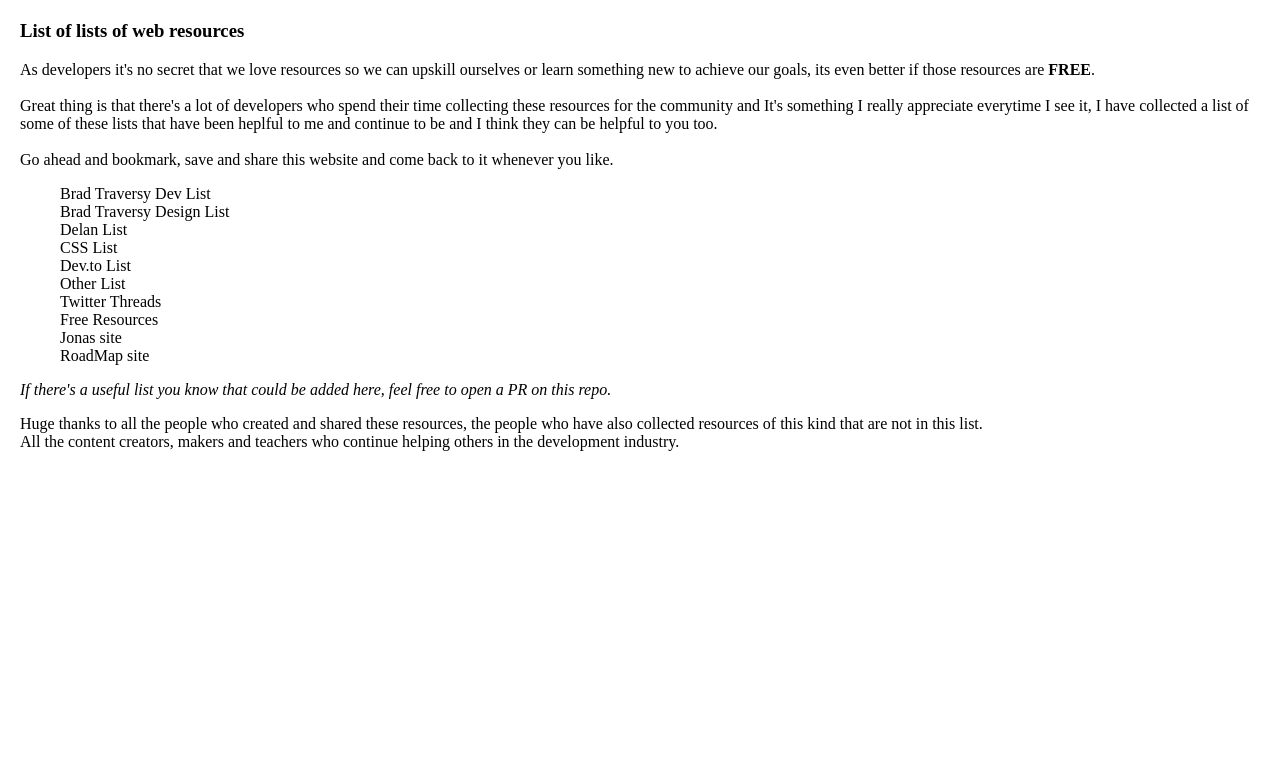
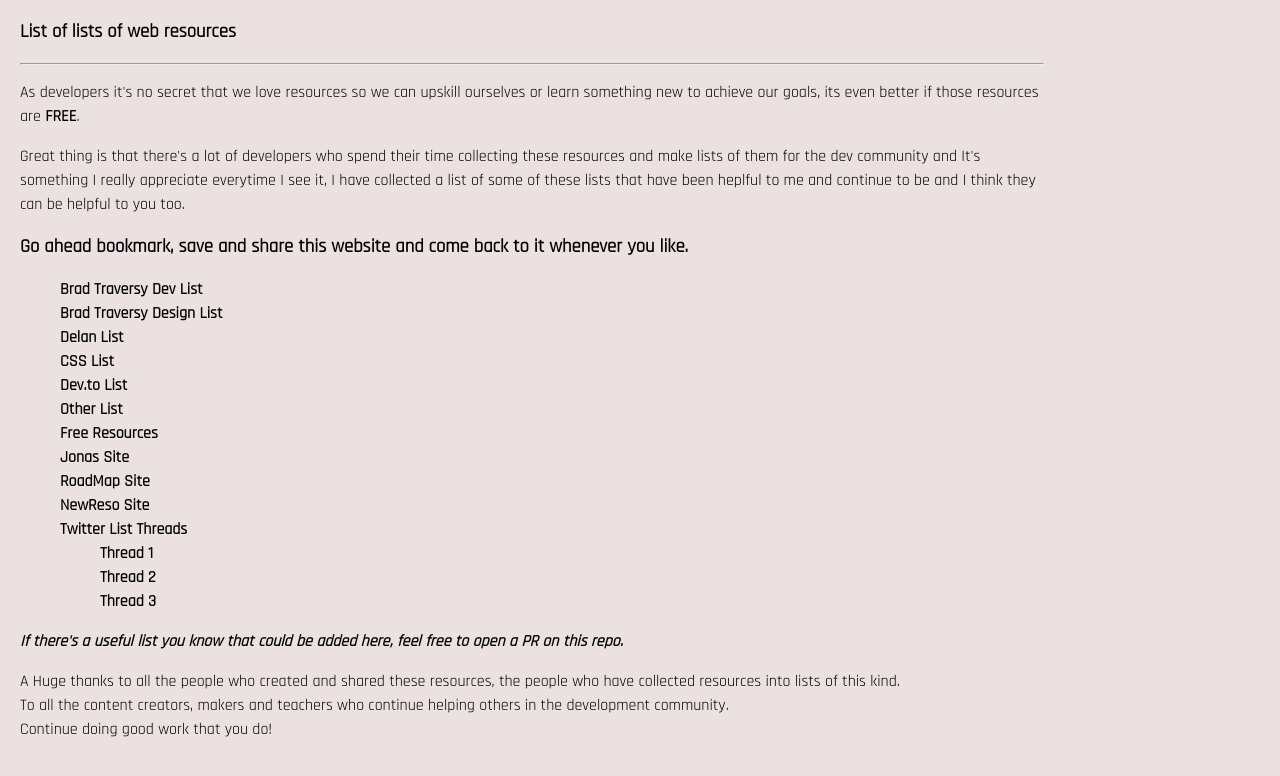
Before and after one commit to LocalAsh/_listofresources, a plain HTML site: page index.html in a window 1280 px wide. Drawn offline with Linux system fonts and the light colour scheme.

Commit message:
added more content and additional styles

```diff
--- a/index.html
+++ b/index.html
@@ -3,18 +3,20 @@
 <head>
     <meta charset="UTF-8">
     <meta name="viewport" content="width=device-width, initial-scale=1.0">
-    <link rel="stylesheet" href="style/styles.css">
-    <title>r</title>
+    <link href="https://fonts.googleapis.com/css2?family=Rajdhani&display=swap" rel="stylesheet">
+    <link rel="stylesheet" href="styles.css">
+    <title>_lists_free_</title>
 </head>
 <body>
     <div class="container">
         <h3> List of lists of web resources </h3>
-        <p> As developers it's no secret that we love resources so we can upskill ourselves or learn something new to achieve our goals, its even better if those resources are <b>FREE</b>.<br>
-            <br> Great thing is that there's a lot of developers who spend their time collecting these resources for the community and It's something I really appreciate everytime I see it,
-            I have collected a list of some of these lists that have been heplful to me and continue to be and I think they can be helpful to you too. <br><br>
-            Go ahead and bookmark, save and share this website and come back to it whenever you like.
+        <hr>
+        <p> As developers it's no secret that we love resources so we can upskill ourselves or learn something new to achieve our goals, its even better if those resources are <b>FREE</b>.</p>
+        <p>Great thing is that there's a lot of developers who spend their time collecting these resources and make lists of them for the dev community and It's something I really appreciate everytime I see it,
+            I have collected a list of some of these lists that have been heplful to me and continue to be and I think they can be helpful to you too.</p>
+        <h3> Go ahead bookmark, save and share this website and come back to it whenever you like. </h3>
         </p>
-        <div class="list__main">
+        <div class="lists__main">
             <ul>
                 <li>Brad Traversy Dev List</li>
                 <li>Brad Traversy Design List</li>
@@ -22,17 +24,25 @@
                 <li>CSS List</li>
                 <li>Dev.to List</li>
                 <li>Other List</li>
-                <li>Twitter Threads</li>
                 <li>Free Resources</li>
-                <li>Jonas site</li>
-                <li>RoadMap site</li>
+                <li>Jonas Site</li>
+                <li>RoadMap Site</li>
+                <li>NewReso Site</li>
+                <li>Twitter List Threads
+                    <ol>
+                        <li>Thread 1</li>
+                        <li>Thread 2</li>
+                        <li>Thread 3</li>
+                    </ol>
+                </li>
             </ul>
             <p><i>If there's a useful list you know that could be added here, feel free to open a PR on this repo.</i></p>
         </div>
         <div class="giving__thanks">
-            <p>Huge thanks to all the people who created and shared these resources, the people who have also collected resources of this kind that are not in this list. <br>
-            All the content creators, makers and teachers who continue helping others in the development industry.</p>
+            <p> A Huge thanks to all the people who created and shared these resources, the people who have collected resources into lists of this kind. <br>
+            To all the content creators, makers and teachers who continue helping others in the development community. <br> Continue doing good work that you do!</p>
         </div>
+        <!-- <div class="social_accounts"></div> -->
     </div>
 </body>
 </html>
--- a/style/styles.css
+++ /dev/null
@@ -1,16 +0,0 @@
-* {
-    box-sizing: border-box;
-}
-
-body {
-    margin: 0;
-    padding: 0;
-}
-
-.container {
-    margin: 20px;
-}
-
-li {
-    list-style: none;
-}
--- /dev/null
+++ b/styles.css
@@ -0,0 +1,29 @@
+* {
+    box-sizing: border-box;
+}
+
+body {
+    margin: 0;
+    padding: 0;
+    background-color: #ece1e1;
+    line-height: 1.5rem;
+    font-family: 'Rajdhani', sans-serif;
+    font-weight: 500;
+}
+
+.container {
+    margin: 20px;
+    max-width: 80%;
+    display: flexbox;
+    align-items: center;
+    justify-content: center;
+    flex-wrap: wrap;
+}
+
+.lists__main {
+    font-weight: bold;
+}
+
+li {
+    list-style: none;
+}
```
